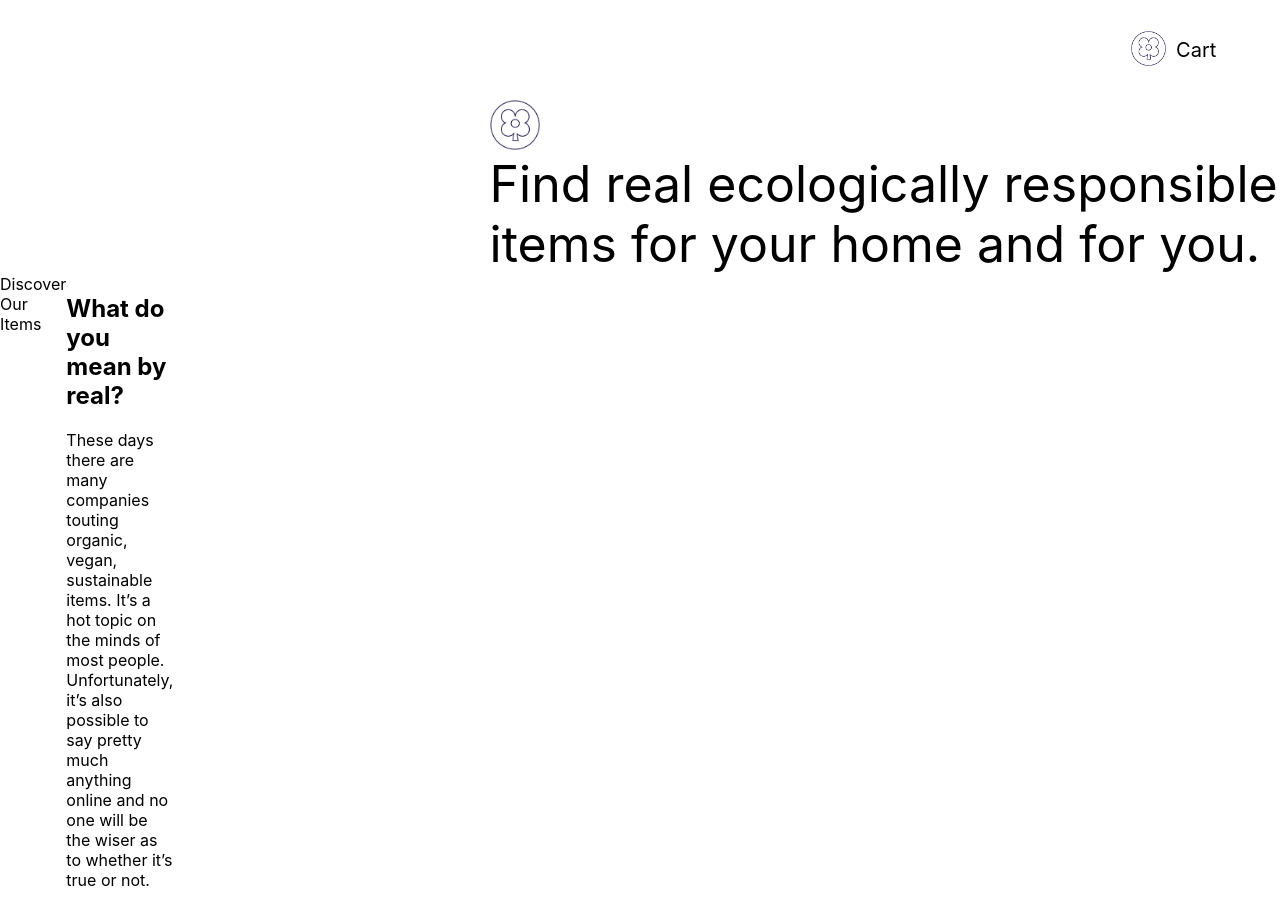
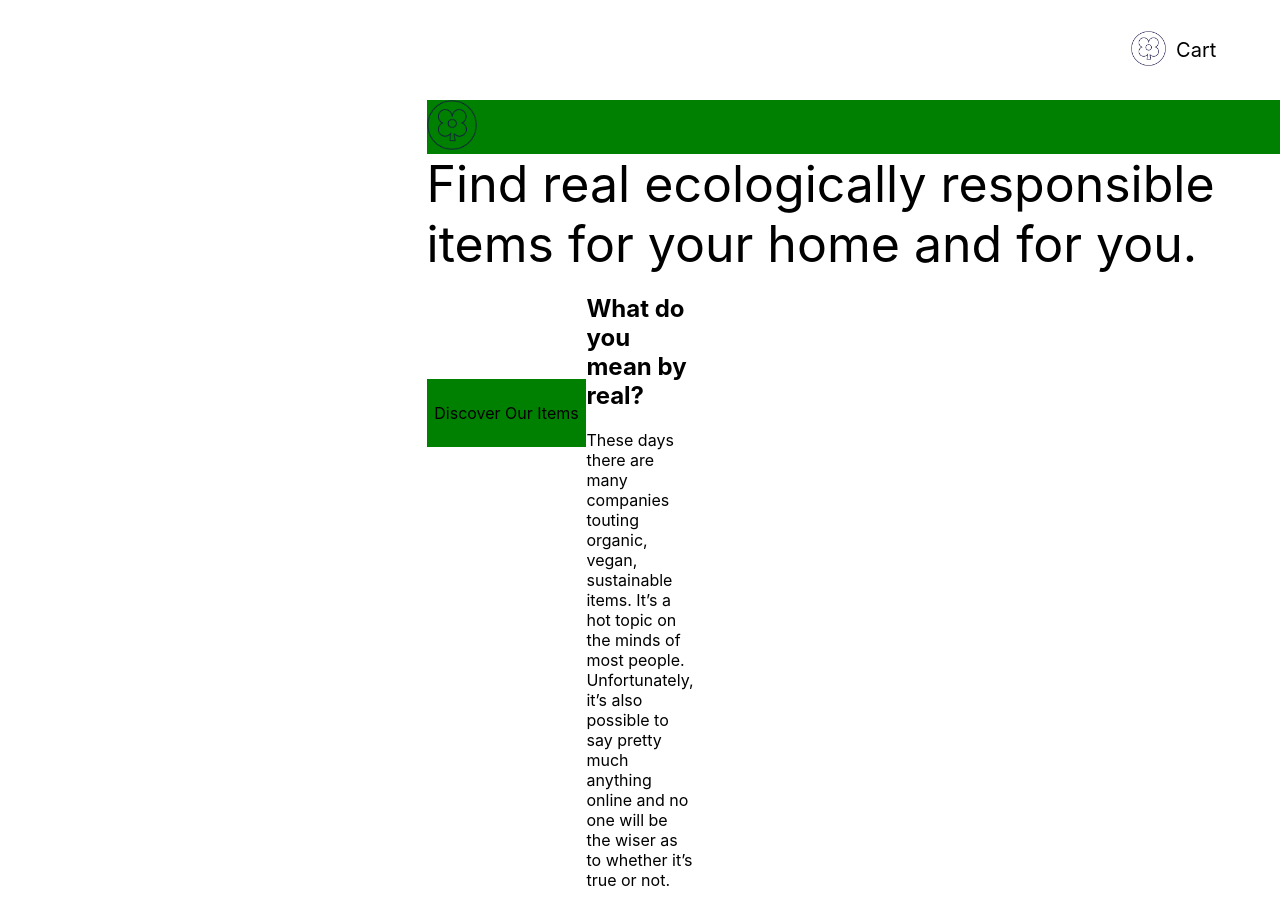
Before and after one commit to MohammedSoubaneh/new-react, a React (Create React App) app: page / in a window 1280 px wide. Built offline with nearby package versions, Linux system fonts and the light colour scheme.

Commit message:
maliks first change

```diff
--- a/src/style.css
+++ b/src/style.css
@@ -38,6 +38,7 @@
   -ms-grid-column: 9;
   -ms-grid-column-span: 15;
   grid-column: 9 / 24;
+  background-color: green;
 }
 
 .App .heroSectionOne .title {
@@ -46,4 +47,23 @@
   grid-column: 9 / 24;
   font-size: 50px;
 }
+
+.App .heroSectionOne .discoverButton {
+  -ms-grid-column: 9;
+  -ms-grid-column-span: 3;
+  grid-column: 9 / 12;
+  background-color: green;
+  height: 68px;
+  display: -webkit-box;
+  display: -ms-flexbox;
+  display: flex;
+  -webkit-box-align: center;
+      -ms-flex-align: center;
+          align-items: center;
+  -webkit-box-pack: center;
+      -ms-flex-pack: center;
+          justify-content: center;
+  position: relative;
+  top: 105px;
+}
 /*# sourceMappingURL=style.css.map */
--- a/src/style.scss
+++ b/src/style.scss
@@ -21,13 +21,23 @@
         grid-template-columns: repeat(23, 1fr);
         .flowerImage {
             grid-column: 9 / 24;
-        }
+            background-color: green;
+    }
+
         .title {
             grid-column: 9 / 24;
             font-size: 50px;
         }
         .discoverButton {
-            grid
+            grid-column: 9 / 12;
+            background-color: green;
+            height: 68px;
+            display: flex;
+            align-items: center;
+            justify-content: center;
+            position: relative;
+            top: 105px;
+
         }
     }
   }
```
Also changed, not shown: 1 other file (tests, documents, lock files or other folders).
